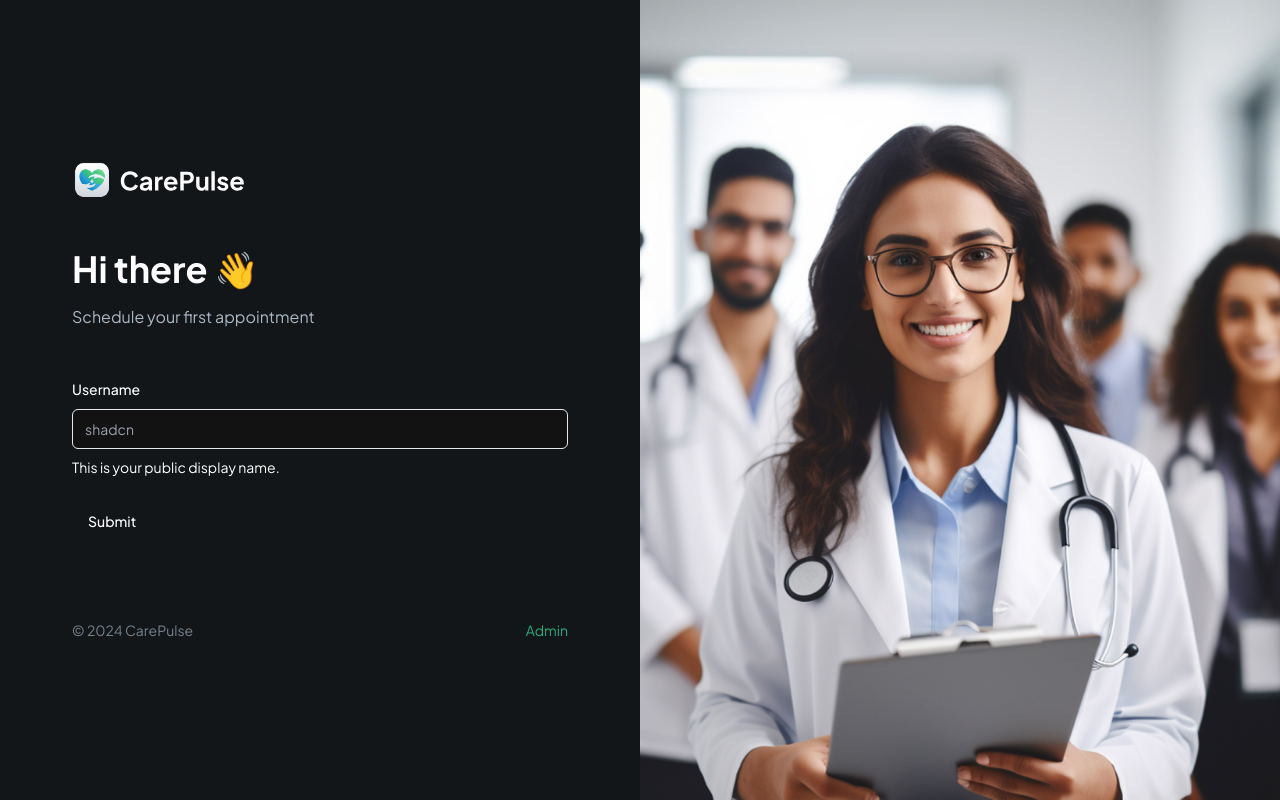
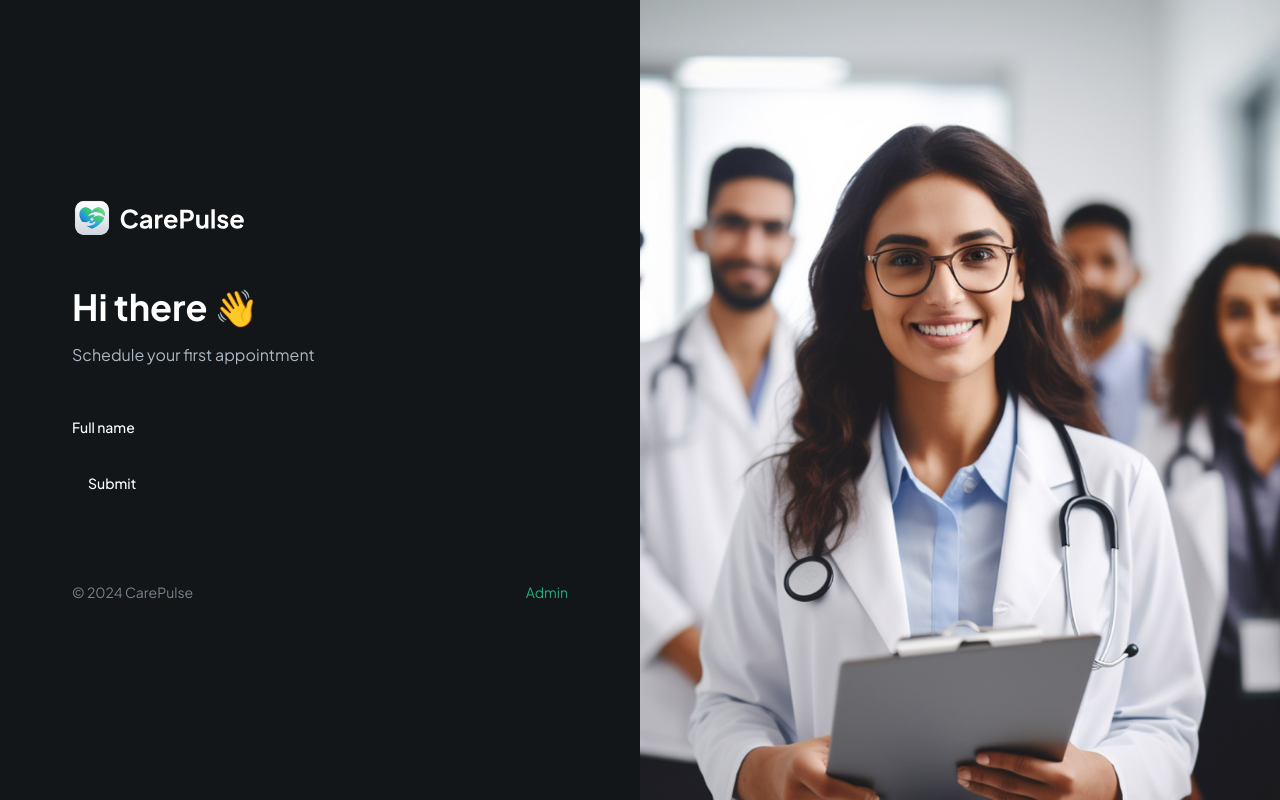
Before and after one commit to muhkyle17/carepulse, a Next.js app: page / in a window 1280 px wide. Built offline with nearby package versions, Linux system fonts and the light colour scheme.

Commit message:
Pass down props and add new field types to the form field type

```diff
--- a/components/CustomFormField.tsx
+++ b/components/CustomFormField.tsx
@@ -16,21 +16,26 @@ import { FormFieldType } from './forms/PatientForm'
 interface CustomProps {
   control: Control<any>
   fieldType: FormFieldType
+  name: string
+  label?: string
+  placeholder?: string
+  iconSrc?: string
+  iconAlt?: string
+  disabled?: boolean
+  dateFormat?: string
+  showTimeSelect?: boolean
+  children: React.ReactNode
+  renderSkeleton?: (field: any) => React.ReactNode
 }
 
-const CustomFormField = ({ control, fieldType }: CustomProps) => {
+const CustomFormField = ({ control, fieldType, name, label }: CustomProps) => {
   return (
     <FormField
       control={control}
-      name='username'
+      name={name}
       render={({ field }) => (
-        <FormItem>
-          <FormLabel>Username</FormLabel>
-          <FormControl>
-            <Input placeholder='shadcn' {...field} />
-          </FormControl>
-          <FormDescription>This is your public display name.</FormDescription>
-          <FormMessage />
+        <FormItem className='flex-1 '>
+          {fieldType !== FormFieldType.CHECKBOX && label && <FormLabel>{label}</FormLabel>}
         </FormItem>
       )}
     />
--- a/components/forms/PatientForm.tsx
+++ b/components/forms/PatientForm.tsx
@@ -10,6 +10,12 @@ import CustomFormField from '@/components/CustomFormField'
 
 export enum FormFieldType {
   INPUT = 'input',
+  TEXTAREA = 'textarea',
+  PHONE_INPUT = 'phoneInput',
+  CHECKBOX = 'checkbox',
+  DATE_PICKER = 'datePicker',
+  SELECT = 'select',
+  SKELETON = 'SKELETON',
 }
 
 const formSchema = z.object({
@@ -38,7 +44,15 @@ const PatientForm = () => {
           <p className='text-dark-700'>Schedule your first appointment</p>
         </section>
 
-        <CustomFormField fieldType={FormFieldType.INPUT} control={form.control} />
+        <CustomFormField
+          fieldType={FormFieldType.INPUT}
+          control={form.control}
+          name='name'
+          label='Full name'
+          placeholder='John Doe'
+          iconSrc='/assets/icons/user.svg'
+          alt='user'
+        />
 
         <Button type='submit'>Submit</Button>
       </form>
```
